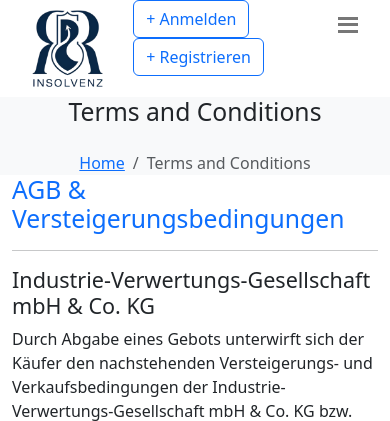
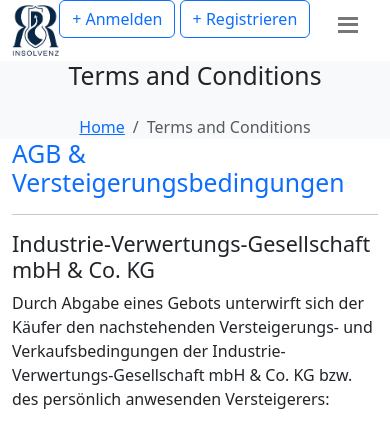
Before and after one commit to freeremoteservice/listing-vehicle, a CodeIgniter app: page /database/index.php/home/tos in a window 390 px wide. Shown: the top 421 px of the page. Run offline with CodeIgniter, Linux system fonts and the light colour scheme; some libraries are stand-ins or nearby versions.

Commit message:
Fix responsive style of logo image

```diff
--- a/application/views/templates/footer.php
+++ b/application/views/templates/footer.php
@@ -7,7 +7,7 @@
     <div class="row">
       <div class="col-sm-7 col-xs-12">
         <a class="d-inline-block mb-6" href="<?= base_url(); ?>">
-          <img src="<?= base_url('public/img/logo-white.png'); ?>" alt="Logo" style="max-height: 77px;">
+          <img class="logo" src="<?= base_url('public/img/logo-white.png'); ?>" alt="Logo">
         </a>
         <p class="text-white pt-1 pb-3">Lorem ipsum dolor sit amet, consectetur adipisicing elit, sed do eiusmod tempor
           incididunt ut
--- a/application/views/templates/header.php
+++ b/application/views/templates/header.php
@@ -68,8 +68,8 @@ defined('BASEPATH') OR exit('No direct script access allowed');
         <div class="container clearfix">
           <div id="menuzord" class="menuzord menuzord-responsive <?= is_admin() ? 'admin_menu' : ''; ?>">
 
-            <a href="<?= base_url(); ?>" class="menuzord-brand" style="margin-top: 10px;">
-              <img src="<?= base_url('public/img/logo.png'); ?>" alt="Logo" style="max-height: 77px;">
+            <a href="<?= base_url(); ?>" class="menuzord-brand">
+              <img class="logo" src="<?= base_url('public/img/logo.png'); ?>" alt="Logo">
             </a>
 
             <?php if ($this->session->userdata('logged_in')): ?>
--- a/public/css/custom.css
+++ b/public/css/custom.css
@@ -1,3 +1,11 @@
+.menuzord-brand {
+    margin-top: 10px;
+}
+
+.logo {
+    max-height: 77px;
+}
+
 .admin_menu .showhide {
     display: none !important;
 }
@@ -5,3 +13,21 @@
 .modal-title {
     color: white !important;
 }
+
+/* For smaller devices like phones */
+
+@media (max-width: 768px) {
+    .menuzord-brand {
+        margin: 5px 0 !important;
+    }
+
+    .logo {
+        max-height: 53px;
+    }
+}
+
+@media (max-width: 600px) {
+    .logo {
+        max-height: 51px;
+    }
+}
```
